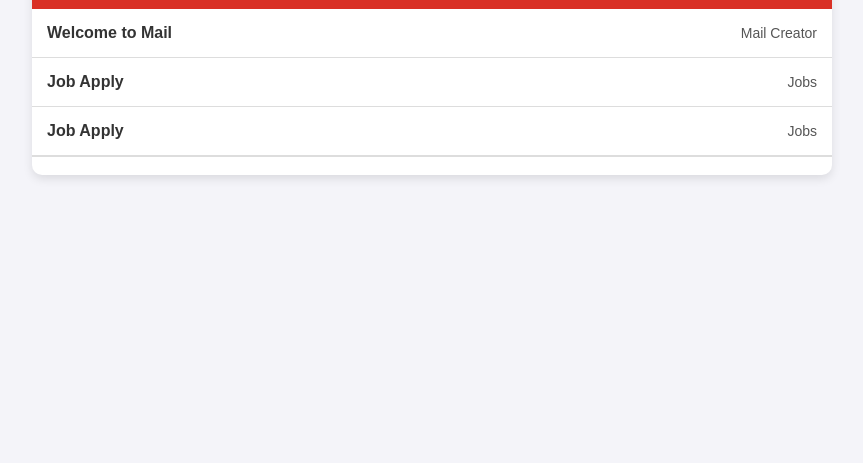
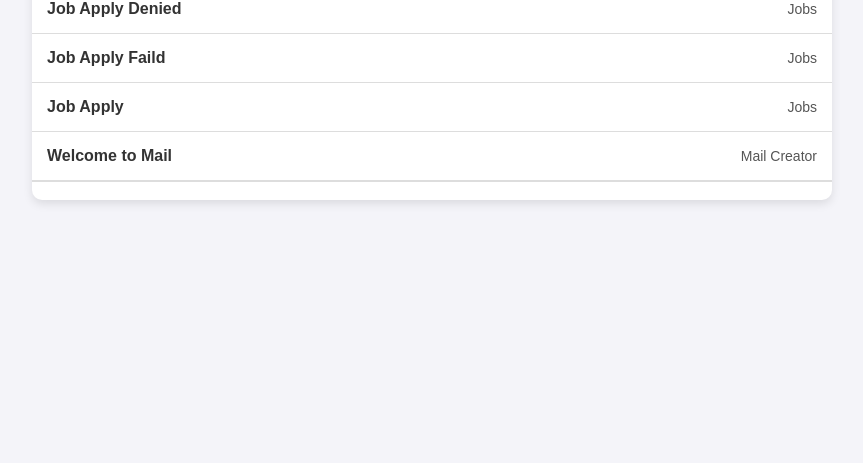
Before and after one commit to MalekPlayzYT/d, a plain HTML site: page email.html in a window 1280 px wide. Shown: the part 337-800 px from the top of the page, without its empty margins (208-1071 px from the left). Drawn offline with Linux system fonts and the light colour scheme.

Commit message:
email.html

```diff
--- a/email.html
+++ b/email.html
@@ -118,10 +118,16 @@
     <script>
         const emails = [
             {
-                id: 1,
-                subject: "Welcome to Mail",
-                sender: "Mail Creator",
-                content: "Hello! Thank you for using this Mail."
+                id: 4,
+                subject: "Job Apply Denied",
+                sender: "Jobs",
+                content: "Hello! Please note that your not good enough at flying a plane"
+            },
+            {
+                id: 3,
+                subject: "Job Apply Faild",
+                sender: "Jobs",
+                content: "Hello! Please note that their is no avilable jobs for House Maid and please do another job"
             },
             {
                 id: 2,
@@ -130,11 +136,13 @@
                 content: "Hello! We Will Acsept your Job Apply, but we would only need you in doing Services such as serving drinks and food we will send you an email soon when you should work!"
             },
             {
-                id: 3,
-                subject: "Job Apply",
-                sender: "Jobs",
-                content: "Hello! Please note that their is no avilable jobs for House Maid and please do another job"
+                id: 1,
+                subject: "Welcome to Mail",
+                sender: "Mail Creator",
+                content: "Hello! Thank you for using this Mail."
             },
+
+
         ];
 
         const mailList = document.getElementById('mailList');
```
